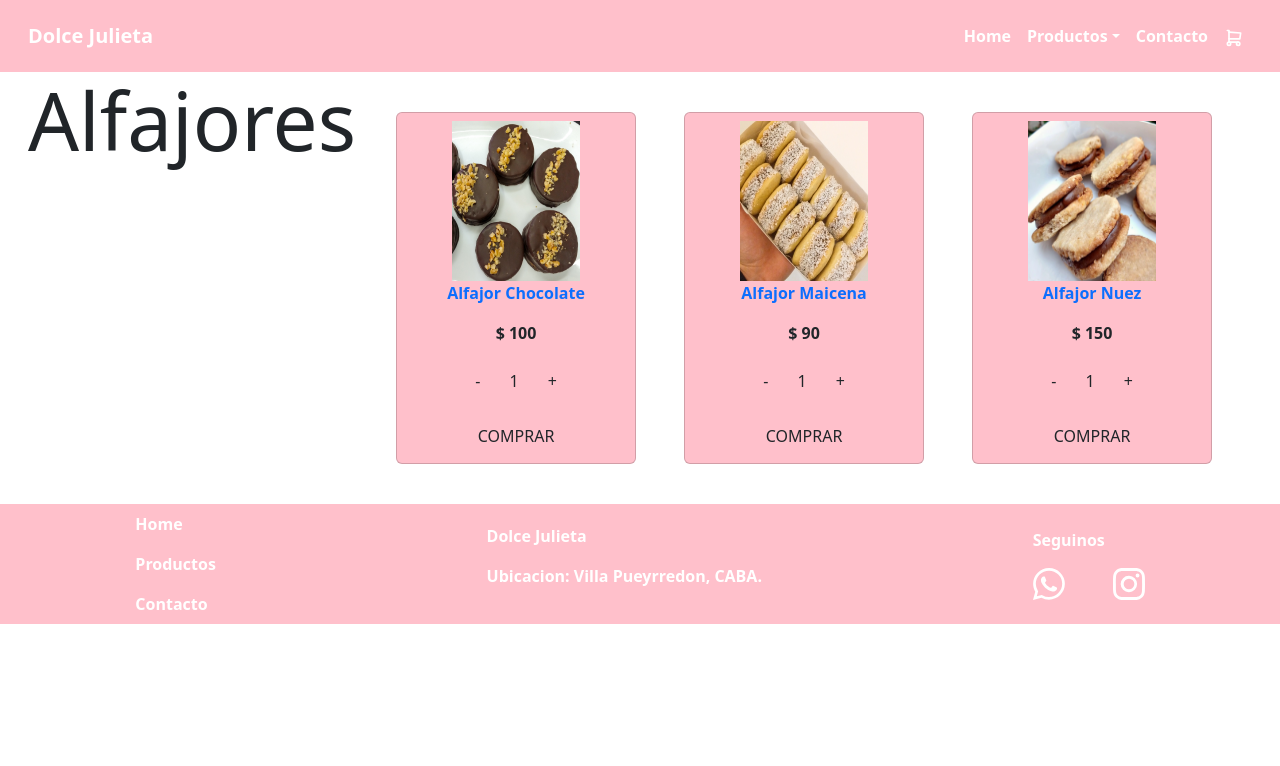
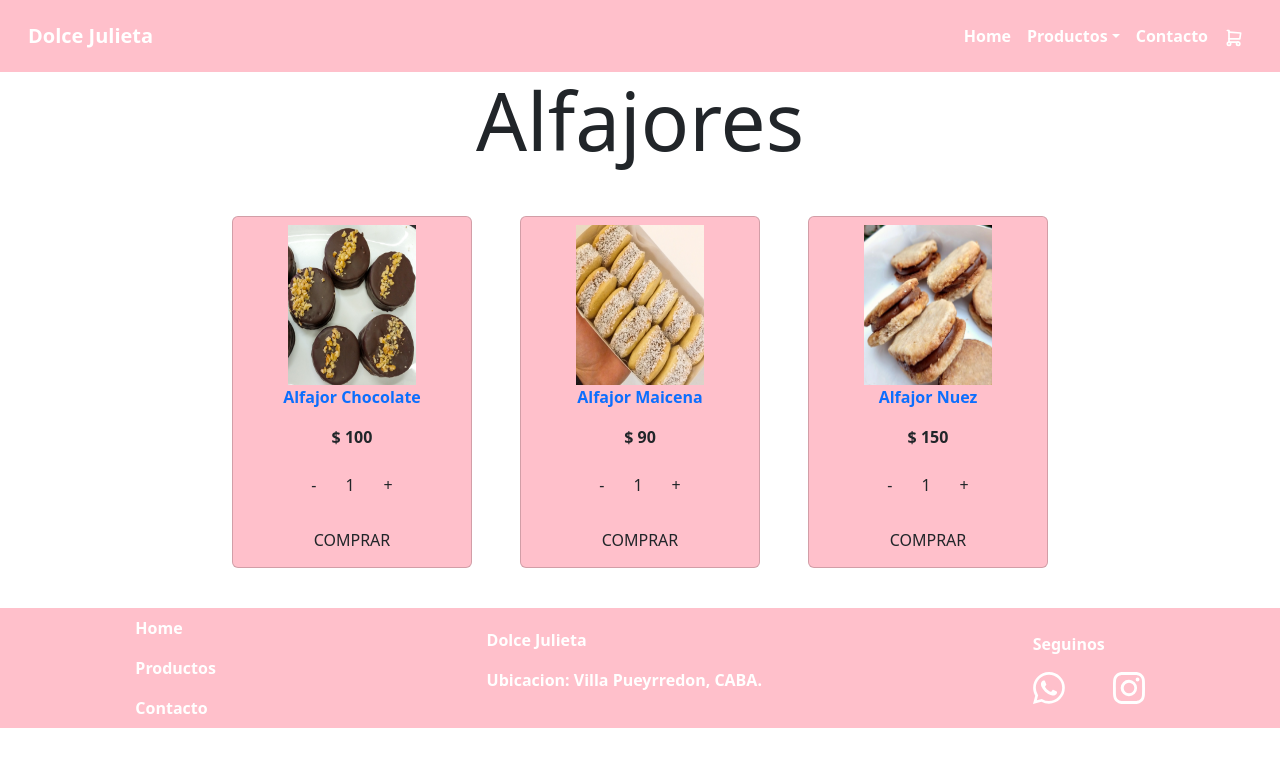
Before and after one commit to Julietabachur/ecommerce, a React (Create React App) app: page /category/Alfajores in a window 1280 px wide. Shown: the top 766 px of the page. Built offline with nearby package versions, Linux system fonts and the light colour scheme.

Commit message:
cambio reeadme

```diff
--- a/src/Components/ItemListContainer/ItemListContainer.js
+++ b/src/Components/ItemListContainer/ItemListContainer.js
@@ -35,7 +35,7 @@
   const tituloLista = category === undefined ? "Productos" : category
 
   return (
-    <div className="d-flex flex-row justify-content-center flex-wrap">
+    <div className="d-flex flex-column justify-content-center flex-wrap">
         <h1 className="display-1 d-flex justify-content-center">{`${tituloLista}`}</h1>
         <ItemList dataProducts={listProducts} />
     </div>
```
Also changed, not shown: 2 other files (tests, documents, lock files or other folders).
